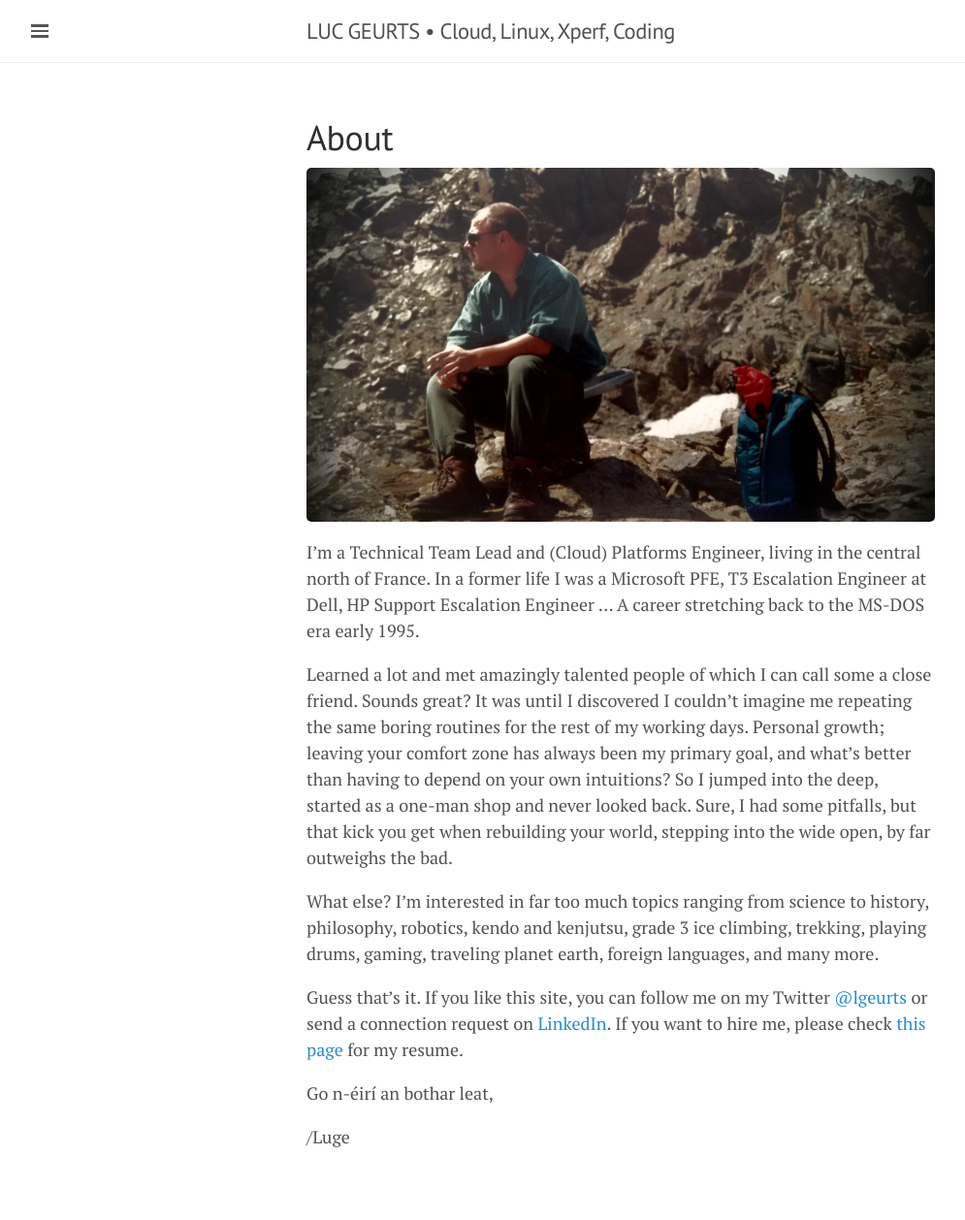
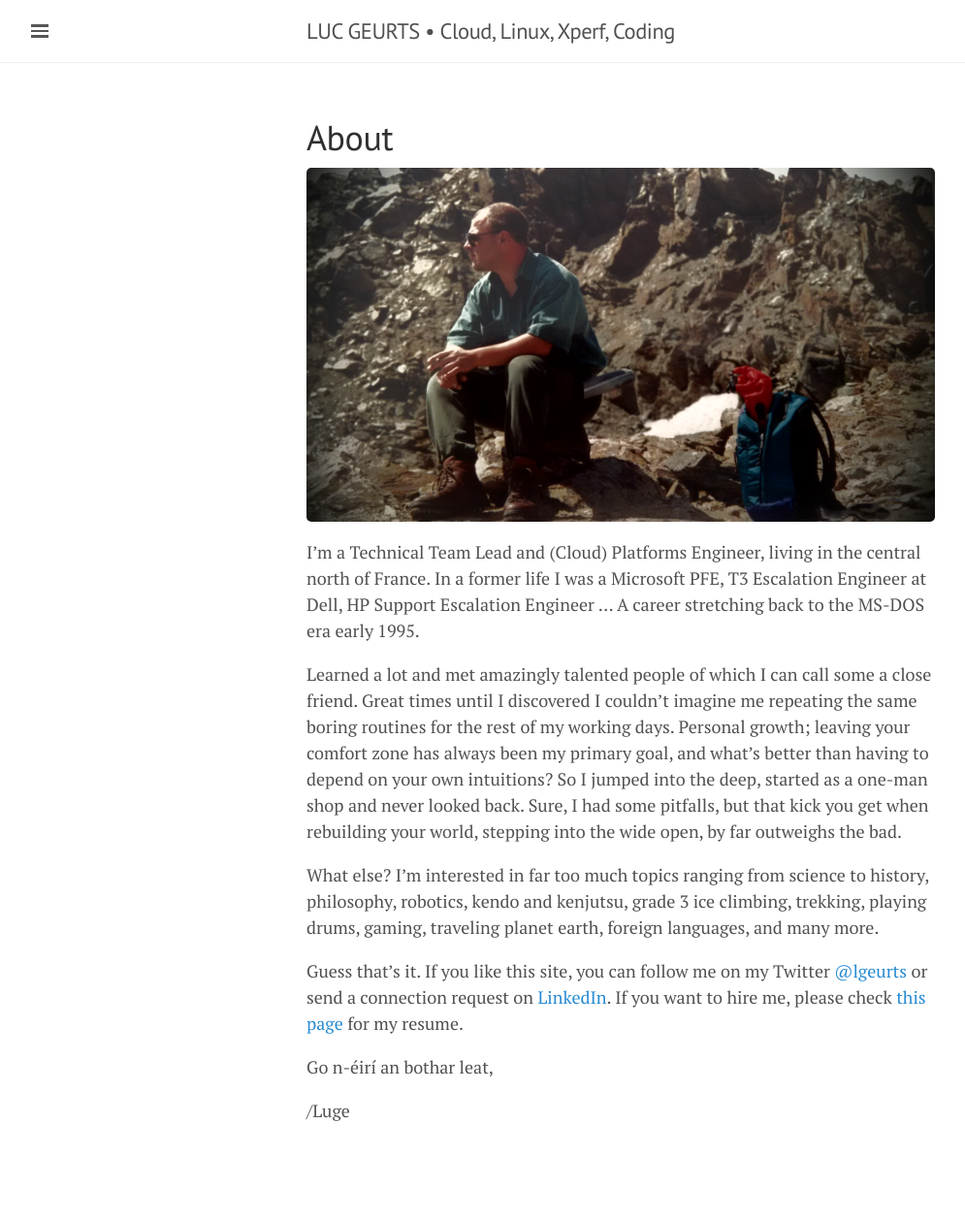
Before and after one commit to lgeurts/lgeurts.github.io, a Jekyll site: the page built from about.md, in a window 1280 px wide. Shown: the whole page at 97% size, without its empty margins (0-995 px from the left). Built offline with Jekyll 4.4.1, drawn with Linux system fonts in a browser that asks for light colours; nearby versions of some CDN libraries; after the commit the page ends 1231 px from its top, so only the background shows below that.

Commit message:
Update about.md

```diff
--- a/about.md
+++ b/about.md
@@ -8,7 +8,7 @@
 I'm a Technical Team Lead and (Cloud) Platforms Engineer, living in the central north of France.
 In a former life I was a Microsoft PFE, T3 Escalation Engineer at Dell, HP Support Escalation Engineer ... A career stretching back to the MS-DOS era early 1995.
 
-Learned a lot and met amazingly talented people of which I can call some a close friend. Sounds great? It was until I discovered I couldn't imagine me repeating the same boring routines for the rest of my working days. Personal growth; leaving your comfort zone has always been my primary goal, and what's better than having to depend on your own intuitions? So I jumped into the deep, started as a one-man shop and never looked back. Sure, I had some pitfalls, but that kick you get when rebuilding your world, stepping into the wide open, by far outweighs the bad.
+Learned a lot and met amazingly talented people of which I can call some a close friend. Great times until I discovered I couldn't imagine me repeating the same boring routines for the rest of my working days. Personal growth; leaving your comfort zone has always been my primary goal, and what's better than having to depend on your own intuitions? So I jumped into the deep, started as a one-man shop and never looked back. Sure, I had some pitfalls, but that kick you get when rebuilding your world, stepping into the wide open, by far outweighs the bad.
 
 What else? I'm interested in far too much topics ranging from science to history, philosophy, robotics, kendo and kenjutsu, grade 3 ice climbing, trekking, playing drums, gaming, traveling planet earth, foreign languages, and many more.
 
```
